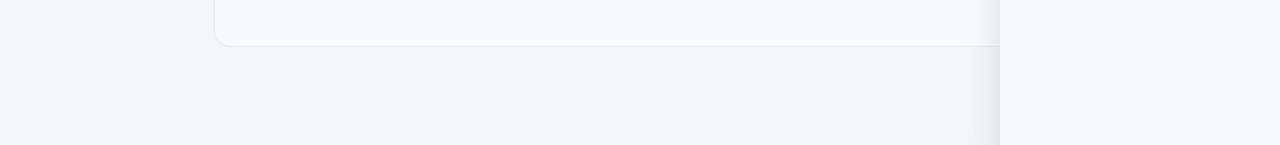
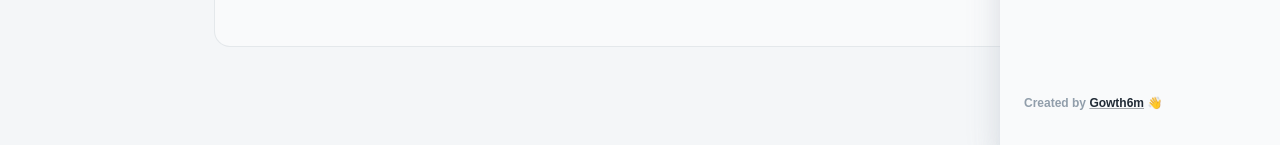
Before and after one commit to gowth6m/todo-list-task, a React (Vite) app: page / in a window 1280 px wide. Both pictures are taken after a click on the button 1236 px from the left and 40 px from the top of the page. Shown: the part 652-797 px from the top of the page. Built offline with nearby package versions, Linux system fonts and the light colour scheme.

Commit message:
feat: add app info to drawer

```diff
--- a/src/components/logo/logo.tsx
+++ b/src/components/logo/logo.tsx
@@ -83,7 +83,11 @@ const Logo = forwardRef<HTMLDivElement, LogoProps>(
     }
 
     return (
-      <MuiLink component={RouterLink} href="/" sx={{ display: 'contents' }}>
+      <MuiLink
+        component={RouterLink}
+        href={AppConfig.links.landingPage}
+        sx={{ display: 'contents' }}
+      >
         {squareLogo ? square : logo}
       </MuiLink>
     );
--- a/src/components/settings/drawer/settings-drawer.tsx
+++ b/src/components/settings/drawer/settings-drawer.tsx
@@ -10,6 +10,8 @@ import { setTheme, ThemeMode, toggleDrawer } from 'src/store/slices/settings-sli
 import Iconify from '../../iconify';
 import Scrollbar from '../../scrollbar';
 import BaseOptions from './base-option';
+import { Box, Link } from '@mui/material';
+import { AppConfig } from 'src/configs/app-config';
 
 // ----------------------------------------------------------------------
 
@@ -56,6 +58,18 @@ export default function SettingsDrawer() {
     </div>
   );
 
+  const renderAppInfo = (
+    <Box>
+      <Typography variant="caption" component="div" sx={{ ...labelStyles }}>
+        Created by{' '}
+        <Link href={AppConfig.links.landingPage} target={'_blank'} color={'text.primary'}>
+          Gowth6m
+        </Link>{' '}
+        👋
+      </Typography>
+    </Box>
+  );
+
   return (
     <Drawer
       anchor="right"
@@ -79,6 +93,9 @@ export default function SettingsDrawer() {
           {renderMode}
         </Stack>
       </Scrollbar>
+      <Stack spacing={3} sx={{ p: 3 }}>
+        {renderAppInfo}
+      </Stack>
     </Drawer>
   );
 }
--- a/src/configs/app-config.ts
+++ b/src/configs/app-config.ts
@@ -10,4 +10,7 @@ export const AppConfig = {
   localStorageKeys: {
     store: 'todo-list-app-store',
   },
+  links: {
+    landingPage: 'https://gowtham.io',
+  },
 };
```
